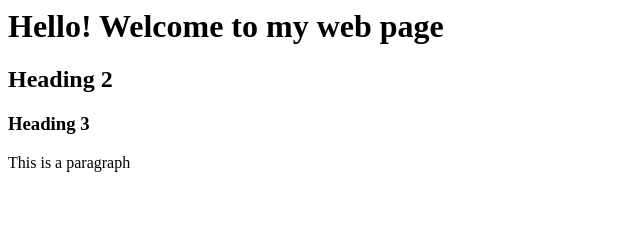
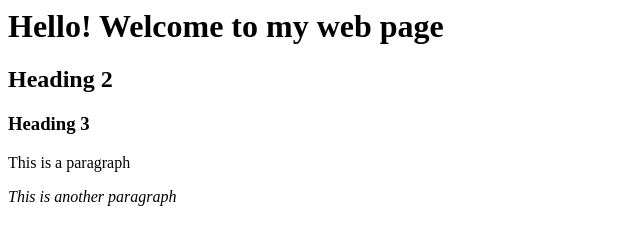
Before and after one commit to rpavithra1225/homework2, a plain HTML site: page index.html in a window 1280 px wide. Shown: the whole page, without its empty margins (0-640 px from the left). Drawn offline with Linux system fonts and the light colour scheme.

Commit message:
3rd commit - Added italics tag

```diff
--- a/index.html
+++ b/index.html
@@ -3,4 +3,5 @@
 <h2>Heading 2</h2>
 <h3>Heading 3</h3>
 <p>This is a paragraph</p>
+<p><i>This is another paragraph</i></p>
 </html>
```
